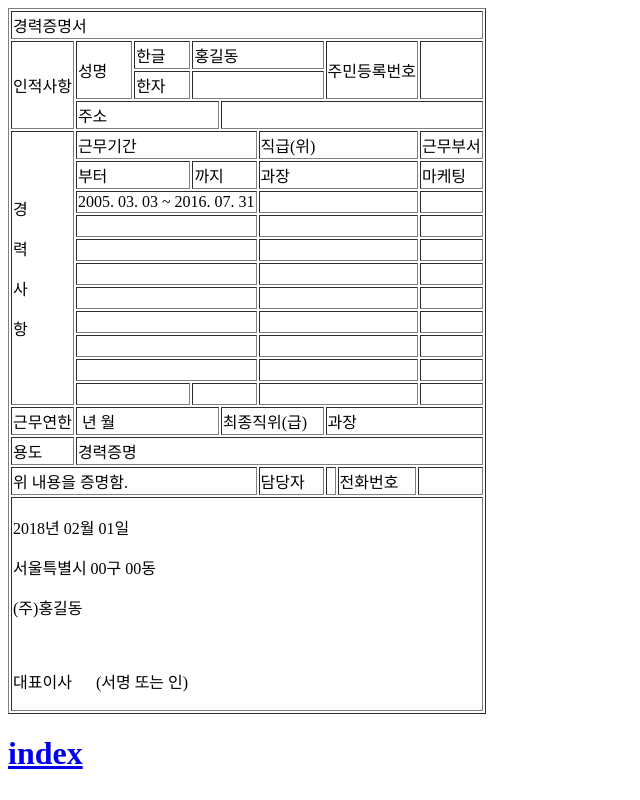
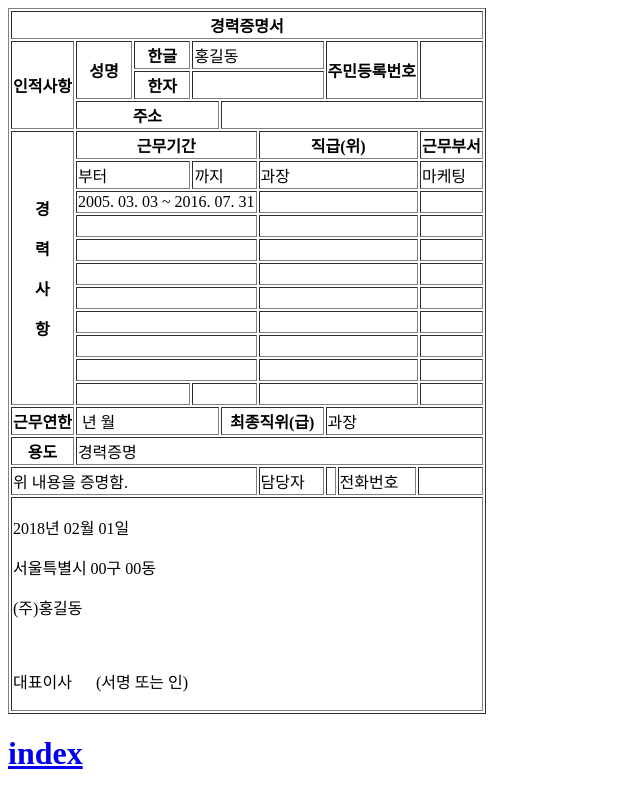
Before and after one commit to jhun1020/study_publishings, a plain HTML site: page docs/htmls/cases/tables_resume.html in a window 1280 px wide. Shown: the whole page, without its empty margins (0-640 px from the left). Drawn offline with Linux system fonts and the light colour scheme.

Commit message:
table_resume

```diff
--- a/docs/htmls/cases/tables_resume.html
+++ b/docs/htmls/cases/tables_resume.html
@@ -9,39 +9,39 @@
   <body>
     <table border="1">
       <tr>
-        <td colspan="15">경력증명서</td>
+        <th colspan="15">경력증명서</th>
       </tr>
 
       <tr>
-        <td rowspan="3">인적사항</td>
-        <td rowspan="2">성명</td>
-        <td colspan="3">한글</td>
+        <th rowspan="3">인적사항</th>
+        <th rowspan="2">성명</th>
+        <th colspan="3">한글</th>
         <td colspan="3">홍길동</td>
 
-        <td rowspan="2" colspan="3">주민등록번호</td>
+        <th rowspan="2" colspan="3">주민등록번호</th>
         <td rowspan="2" colspan="4"></td>
       </tr>
 
       <tr>
-        <td colspan="3">한자</td>
+        <th colspan="3">한자</th>
         <td colspan="3"></td>
       </tr>
 
       <tr>
-        <td colspan="5">주소</td>
+        <th colspan="5">주소</th>
         <td colspan="7">&nbsp;</td>
       </tr>
       <!-- 여기부터경력사항 -->
       <tr>
-        <td rowspan="11">
+        <th rowspan="11">
           <p>경</p>
           <p>력</p>
           <p>사</p>
           <p>항</p>
-        </td>
-        <td colspan="6">근무기간</td>
-        <td colspan="4">직급(위)</td>
-        <td colspan="4">근무부서</td>
+        </th>
+        <th colspan="6">근무기간</th>
+        <th colspan="4">직급(위)</th>
+        <th colspan="4">근무부서</th>
       </tr>
 
       <tr>
@@ -107,9 +107,9 @@
       </tr>
 
       <tr>
-        <td>근무연한</td>
+        <th>근무연한</th>
         <td colspan="5">&nbsp;년&nbsp;월</td>
-        <td colspan="2">최종직위(급)</td>
+        <th colspan="2">최종직위(급)</th>
         <td colspan="4">과장</td>
 
         <!-- <td>근무연한</td>
@@ -121,7 +121,7 @@
       </tr>
 
       <tr>
-        <td>용도</td>
+        <th>용도</th>
         <td colspan="14">경력증명</td>
       </tr>
 
```
